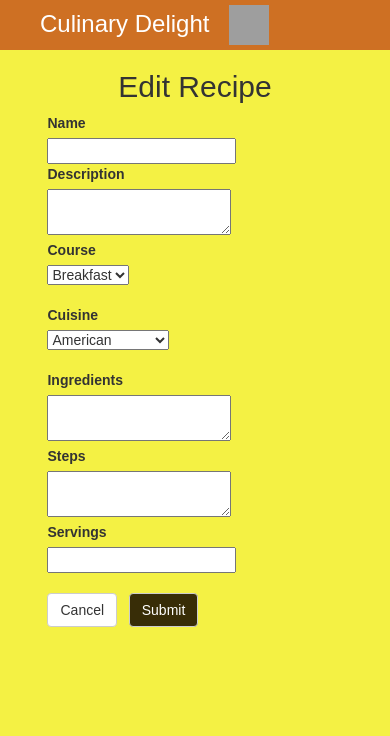
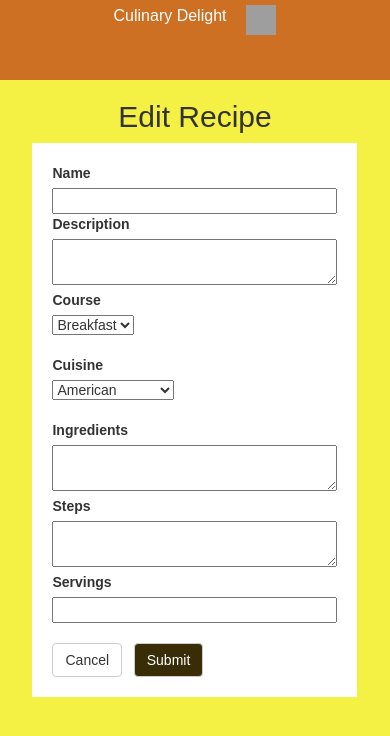
Before and after one commit to MarkWeigl/culinary-delight, a React (Create React App) app: page /recipe-edit in a window 390 px wide. Shown: the top 736 px of the page. Built offline with nearby package versions, Linux system fonts and the light colour scheme; grey boxes are pictures that could not be loaded.

Commit message:
fixed menu header for mobile screens

```diff
--- a/src/App.css
+++ b/src/App.css
@@ -12,3 +12,7 @@
   background-color: #604e09;
   color: white;
 }
+
+.inputwidth {
+  width: 100%;
+}
--- a/src/components/menu.css
+++ b/src/components/menu.css
@@ -56,3 +56,35 @@
   margin-left: 20px;
   margin-top: 5px;
 }
+
+@media only screen and (max-width: 500px) {
+  .menu {
+    background-color: #ce7023;
+    height: 80px;
+    text-align: center;
+  }
+  .menuList {
+    text-align: center;
+    width: 100%;
+    list-style: none;
+    padding-left: 0;
+    margin-top: 12px;
+  }
+  .menuItem a {
+    color: white;
+    font-size: 14px;
+    text-decoration: none;
+  }
+  .logo {
+    float: none;
+    font-size: 16px;
+    color: white;
+    padding-top: 7px;
+  }
+ .logoimage {
+    height: 30px;
+    width: 30px;
+    margin-left: 20px;
+    margin-top: 5px;
+  }
+}
--- a/src/components/recipe-edit.js
+++ b/src/components/recipe-edit.js
@@ -16,12 +16,13 @@ class RecipeEdit extends Component {
         <div className="container">
             <div className="row">
                 <h2 className="text-center">Edit Recipe</h2>
-                <div className="col-sm-6 col-sm-offset-3 col-xs-10 col-xs-offset-1">
+                <div className="col-sm-4 col-sm-offset-4 col-xs-10 col-xs-offset-1" id="content">
                       <form onSubmit={this.props.handleSubmit(values => this.editRecipe(values))}>
                         <div>
                             <label>Name</label>
                             <div>
                                 <Field
+                                    className="inputwidth"
                                     name="name"
                                     type="text"
                                     component="Input"
@@ -32,6 +33,7 @@ class RecipeEdit extends Component {
                             <label>Description</label>
                             <div>
                                 <Field
+                                    className="inputwidth"
                                     name="description"
                                     type="textarea"
                                     component="textarea"
@@ -72,6 +74,7 @@ class RecipeEdit extends Component {
                             <label>Ingredients</label>
                             <div>
                                 <Field
+                                    className="inputwidth"
                                     name="ingredients"
                                     type="textarea"
                                     component="textarea"
@@ -82,6 +85,7 @@ class RecipeEdit extends Component {
                             <label>Steps</label>
                             <div>
                                 <Field
+                                    className="inputwidth"
                                     name="steps"
                                     type="textarea"
                                     component="textarea"
@@ -92,6 +96,7 @@ class RecipeEdit extends Component {
                             <label>Servings</label>
                             <div>
                                 <Field
+                                    className="inputwidth"
                                     name="servings"
                                     type="number"
                                     component="Input"
--- a/src/components/recipe-form.js
+++ b/src/components/recipe-form.js
@@ -22,6 +22,7 @@ export class RecipeForm extends Component {
                     <label>Name</label>
                     <div>
                         <Field
+                            className="inputwidth"
                             name="name"
                             type="text"
                             component="input"
@@ -32,6 +33,7 @@ export class RecipeForm extends Component {
                     <label>Description</label>
                     <div>
                         <Field
+                            className="inputwidth"
                             name="description"
                             type="textarea"
                             component="textarea"
@@ -76,6 +78,7 @@ export class RecipeForm extends Component {
                     <label>Ingredients</label>
                     <div>
                         <Field
+                            className="inputwidth"
                             name="ingredients"
                             type="textarea"
                             component="textarea"
@@ -86,6 +89,7 @@ export class RecipeForm extends Component {
                     <label>Steps</label>
                     <div>
                         <Field
+                            className="inputwidth"
                             name="steps"
                             type="textarea"
                             component="textarea"
@@ -96,6 +100,7 @@ export class RecipeForm extends Component {
                     <label>Servings</label>
                     <div>
                         <Field
+                            className="inputwidth"
                             name="servings"
                             type="number"
                             component="input"
--- a/src/components/recipe-list.js
+++ b/src/components/recipe-list.js
@@ -26,7 +26,7 @@ class RecipeList extends Component {
     return (
       <div className="container">
         <div className="row">
-          <div className="col-sm-6 col-sm-offset-3 col-xs-10 col-xs-offset-1">
+          <div className="col-sm-4 col-sm-offset-4 col-xs-10 col-xs-offset-1">
             <h2 className="text-center">Recipes</h2>
             <ul className="list-group">
               {this.renderRecipes(this.props.recipes)}
```
